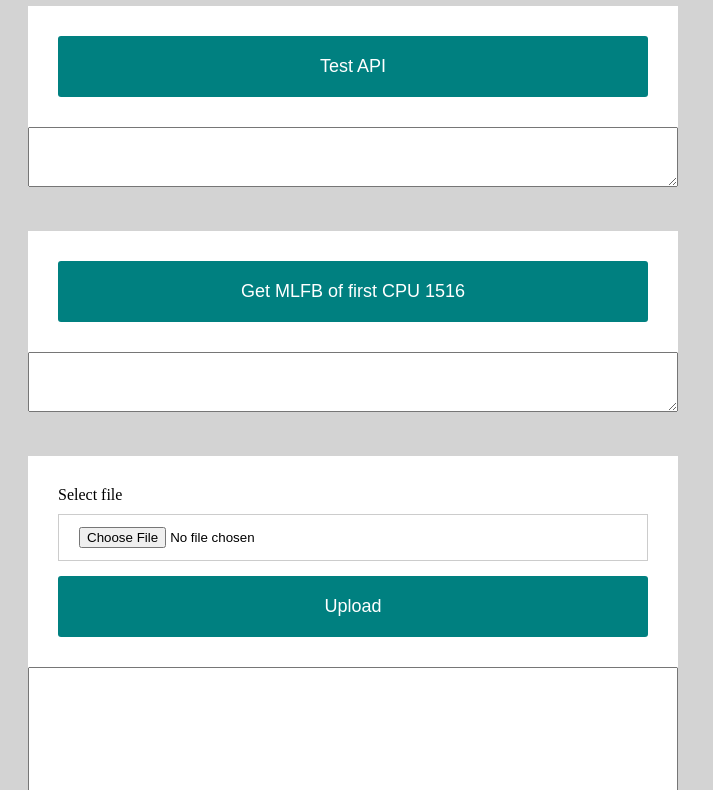
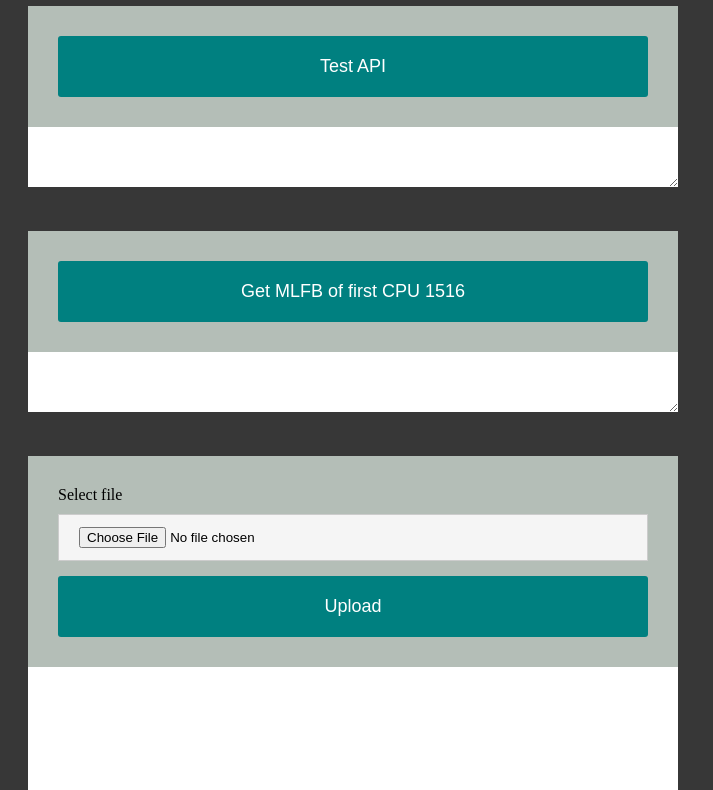
Before and after one commit to praseodeveloper/FileUpload, a website: page frontend/index.html in a window 1280 px wide. Shown: the part 75-865 px from the top of the page, without its empty margins (0-713 px from the left). Drawn offline with Linux system fonts and the light colour scheme.

Commit message:
Style changes

```diff
--- a/frontend/style.css
+++ b/frontend/style.css
@@ -4,7 +4,7 @@
 }
 
 body {
-    background-color: lightgray;
+    background-color: #373737;
 }
 
 * {
@@ -24,7 +24,7 @@ body {
 }
 
 form {
-    background-color: white;
+    background-color: #b4beb7;
     padding: 30px;
 }
 
@@ -40,6 +40,7 @@ form label {
 form input {
     padding: 12px 20px;
     width: 100%;
+    background: whitesmoke;
     border: 1px solid #ccc;
 }
 
@@ -58,6 +59,7 @@ textarea {
     resize: vertical;
     width: var(--tile-width);
     padding: 10px;
+    border: 1px;
 }
 
 .largeTextArea {
@@ -75,7 +77,6 @@ textarea {
 }
 
 .disabledForm {
-    opacity: 0.4;
     pointer-events: none;
 }
 
```
